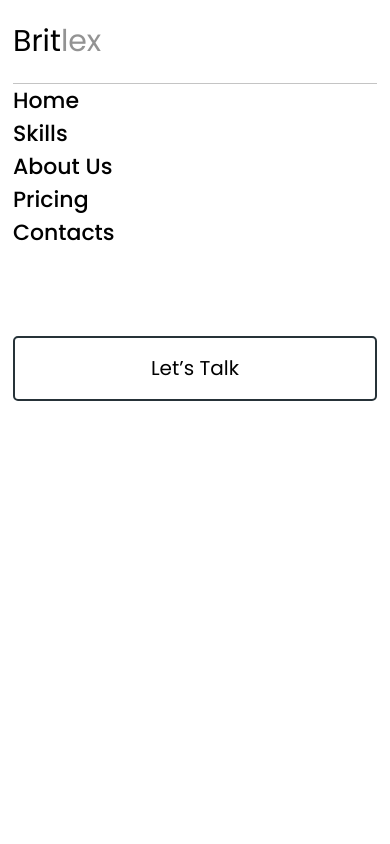
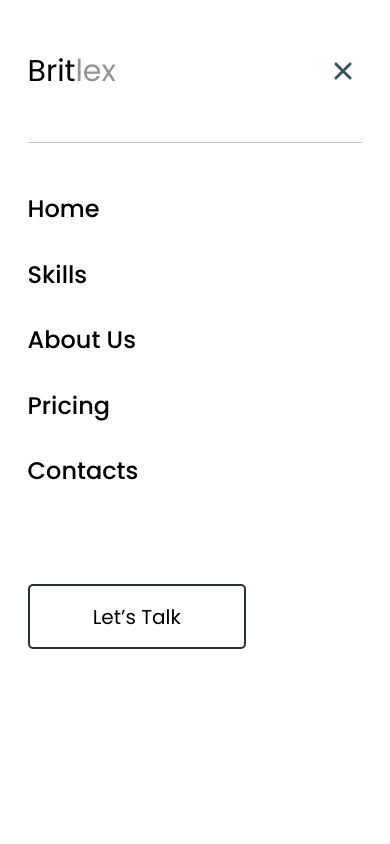
Before and after one commit to veselaya-devka/Project-6, a plain HTML site: page index.html in a window 390 px wide. Both pictures are taken after a click on the label 336 px from the left and 70 px from the top of the page. Shown: the top 844 px of the page. Drawn offline with Linux system fonts and the light colour scheme.

Commit message:
Готово

```diff
--- a/index.html
+++ b/index.html
@@ -206,85 +206,6 @@
     </ul>
     <button class="sidebar_button">Let’s Talk</button>
   </div>
-  <script>
-    document.addEventListener('DOMContentLoaded', function () {
-      const menuButton = document.querySelector('.menu_button');
-      const header = document.querySelector('.header');
-      const menuToggle = document.getElementById('menuToggle');
-
-      // Функция для проверки видимости header и позиционирования кнопки меню
-      function checkHeaderVisibility() {
-        if (!header || !menuButton) return;
-
-        const headerRect = header.getBoundingClientRect();
-
-        if (headerRect.bottom > 0) {
-          menuButton.classList.add('header-visible');
-          menuButton.classList.remove('header-hidden');
-        } else {
-          menuButton.classList.add('header-hidden');
-          menuButton.classList.remove('header-visible');
-        }
-      }
-
-      // Функция для плавной прокрутки к якорю
-      function smoothScrollTo(targetId) {
-        const target = document.querySelector(targetId);
-        if (target) {
-          target.scrollIntoView({
-            behavior: 'smooth',
-            block: 'start'
-          });
-        }
-      }
-
-      // Функция для закрытия сайдбара
-      function closeSidebar() {
-        if (menuToggle) {
-          menuToggle.checked = false;
-        }
-      }
-
-      // Инициализация позиции кнопки меню
-      checkHeaderVisibility();
-
-      // Оптимизированный обработчик прокрутки с троттлингом
-      let scrollTimeout;
-      window.addEventListener('scroll', function () {
-        clearTimeout(scrollTimeout);
-        scrollTimeout = setTimeout(checkHeaderVisibility, 50);
-      });
-
-      // Обработка ссылок в сайдбаре
-      const sidebarLinks = document.querySelectorAll('.sidebar_ul a');
-      sidebarLinks.forEach(link => {
-        link.addEventListener('click', function (e) {
-          e.preventDefault();
-          const targetId = this.getAttribute('href');
-
-          closeSidebar();
-
-          setTimeout(() => {
-            smoothScrollTo(targetId);
-          }, 300);
-        });
-      });
-
-      // Блокировка прокрутки при открытом/закрытом меню
-      if (menuToggle) {
-        menuToggle.addEventListener('change', function () {
-          document.body.style.overflow = this.checked ? 'hidden' : '';
-        });
-      }
-
-      // Дополнительно: закрытие сайдбара при ресайзе окна (опционально)
-      window.addEventListener('resize', function () {
-        if (window.innerWidth > 992) { // или ваш брейкпоинт для десктопа
-          closeSidebar();
-        }
-      });
-    });
-  </script>
 </body>
 
 </html>
--- a/styles/main.css
+++ b/styles/main.css
@@ -44,7 +44,6 @@ html,
 body {
   height: 100vh;
   width: 100%;
-  /* background: #263238; */
   scroll-behavior: smooth;
 }
 
@@ -60,7 +59,6 @@ body {
 }
 
 .container {
-  /* background-color: rgba(255, 255, 255, .2); */
   width: 84%;
   padding: 0 6.7vw;
   position: relative;
@@ -68,10 +66,6 @@ body {
   margin: 0 auto;
 }
 
-/* .container>div {
-  background-color: rgba(255, 255, 255, .1);
-}
- */
 button {
   color: #fff;
   background: var(--primary);
@@ -220,7 +214,7 @@ ul {
 
 
 .menu_button {
-  display: inline-block;
+  display: none;
   width: 33.5px;
   height: 33px;
   background-size: contain;
@@ -228,7 +222,6 @@ ul {
   background-image: url(../img/575/menu.svg);
   cursor: pointer;
   border: none;
-  position: fixed;
   right: 5%;
   background-color: white;
   border-radius: 4px;
@@ -236,20 +229,20 @@ ul {
   background-position-y: center;
 }
 
-.menu_button.header-visible {
-  right: 5%;
-}
-
-.menu_button.header-hidden {
-  left: 1%;
-  top: 1%;
-}
-
 
 .menu_checkbox:checked~.sidebar {
   right: 0;
 }
 
+.sidebar_head .close_menu {
+  background-image: url(../img/close.svg);
+  width: 39px;
+  height: 39px;
+  background-repeat: no-repeat;
+  background-position: center center;
+  border: none;
+  background-color: transparent;
+}
 
 .get_started {
   display: flex;
--- a/styles/md.css
+++ b/styles/md.css
@@ -9,8 +9,9 @@
 .menu_button {
   display: inline-block;
   background-image: url(../img/767/menu.svg);
-  margin-top: 0.6rem;
-  width: 30px;
+  margin-top: 0;
+  margin-right: 5%;
+  width: 44px;
   height: 100%;
 }
 
@@ -104,12 +105,6 @@ p {
 
 .skills .cards .card .text {
   height: auto !important;
-  /* margin-top: 0 !important;
-  padding: 0 5%; */
-}
-
-.skills .cards .card .text>* {
-  /* margin-top: 0 !important; */
 }
 
 .skills .cards .card:nth-child(1) .text {
@@ -124,7 +119,6 @@ p {
 
 .skills .cards .card button {
   font-size: 16px;
-  /* margin-top: 0 !important; */
   padding: 0;
   width: 90%;
   height: 50px;
@@ -342,6 +336,39 @@ p {
   font-size: 13px;
 }
 
+.sidebar {
+  width: 56%;
+  margin: 0;
+}
+
+.sidebar_head {
+  height: auto;
+  padding-top: 2.5rem;
+  padding-bottom: 1.1rem;
+  width: 94%;
+  margin-left: 6%;
+}
+
+.sidebar_ul {
+  margin-left: 6%;
+  width: 94.5%;
+  display: flex;
+  flex-direction: column;
+  gap: 1.7rem;
+  margin-top: 3.1rem;
+}
+
+.sidebar_button {
+  margin-top: 4.6rem;
+  width: 53%;
+  align-self: flex-start;
+  margin-left: 6%;
+}
+
+.menu_checkbox:checked~.sidebar {
+  right: 44%;
+}
+
 @media screen and (max-width: 700px) {
   .get_started h1 span::after {
     right: 0;
--- a/styles/sm.css
+++ b/styles/sm.css
@@ -72,7 +72,6 @@ p {
 .get_started h1 {
   max-width: none;
   width: 100%;
-  /* text-align: center; */
 }
 
 .get_started h1 span {
@@ -292,7 +291,6 @@ p {
 
 .price_cards {
   grid-template-columns: 1fr;
-  /* grid-template-rows: 1fr 1fr 1fr; */
   gap: 4.5rem;
 }
 
@@ -411,6 +409,49 @@ p {
   font-size: 12px;
 }
 
+.sidebar_head {
+  display: flex;
+  align-items: center;
+  justify-content: space-between;
+  border-bottom: 1px solid #c4c4c4;
+  height: 17%;
+  width: 92%;
+  margin: 0 auto;
+}
+
+.sidebar_ul {
+  display: flex;
+  gap: 1.9rem;
+  flex-direction: column;
+  width: 92%;
+  margin: 3rem auto 0;
+}
+
+.sidebar_ul li a {
+  font-size: 24px;
+}
+
+.sidebar_button {
+  margin-top: 6rem;
+  width: 60%;
+  margin-left: 4%;
+}
+
+.sidebar_head .close_menu {
+  width: 39px;
+  height: 39px;
+}
+
+.menu_button {
+  display: inline-block;
+  width: 41.5px;
+  height: 35px;
+  margin-right: 3%;
+  background-size: contain;
+  background-repeat: no-repeat;
+  background-image: url(../img/575/menu.svg);
+}
+
 @media screen and (max-width: 470px) {
   .footer ul {
     flex-direction: column;
--- a/styles/xs.css
+++ b/styles/xs.css
@@ -2,36 +2,8 @@
   padding: 0 4%;
 }
 
-.sidebar_button {
-  font-family: var(--font-family);
-  font-size: 20px;
-  color: #000;
-  margin-top: 5.4rem;
-  width: 100%;
-  border: 2px solid #263238;
-  border-radius: 5px;
-  height: 65px;
-  background-color: white;
-  display: flex;
-  align-items: center;
-  justify-content: center;
-}
-
 .menu_button {
   display: inline-block;
-  width: 33.5px;
-  height: 33px;
-  background-size: contain;
-  background-repeat: no-repeat;
-  background-image: url(../img/575/menu.svg);
-  cursor: pointer;
-  border: none;
-  position: fixed;
-  right: 5%;
-  background-color: white;
-  border-radius: 4px;
-  z-index: 99;
-  background-position-y: center;
 }
 
 .logo a {
@@ -95,7 +67,6 @@ p {
 .get_started h1 {
   max-width: none;
   width: 100%;
-  /* text-align: center; */
 }
 
 .get_started h1 span {
@@ -143,7 +114,6 @@ h1:nth-child(2) {
 }
 
 .skills .cards {
-  /* grid-template-rows: repeat(4, 1fr); */
   grid-template-columns: 1fr;
   gap: 21px;
   width: 98%;
@@ -192,7 +162,6 @@ h1:nth-child(2) {
 .skills .cards .card:nth-child(1) .img {
   background-image: url(../img/320/speaking.svg);
   margin-top: 5%;
-  /* margin-left: 0; */
 }
 
 .skills .cards .card:nth-child(2) .img {
@@ -360,8 +329,6 @@ h1:nth-child(2) {
 
 .price_cards {
   grid-template-columns: 1fr;
-  /* grid-template-rows: 1fr 1fr 1fr; */
-  /* gap: 4rem; */
   padding-top: 1rem;
 }
 
@@ -398,12 +365,10 @@ h1:nth-child(2) {
 
 .price_card:nth-child(2) .text {
   padding-top: 0;
-  /* gap: 1.8rem; */
 }
 
 .price_card:nth-child(3) .text {
   padding-top: 1rem;
-  /* gap: 1.3rem; */
 }
 
 .price_card h3 {
@@ -502,15 +467,6 @@ h1:nth-child(2) {
   white-space: nowrap;
 }
 
-.sidebar_head .close_menu {
-  background-image: url(../img/close.svg);
-  width: 34px;
-  height: 34px;
-  background-repeat: no-repeat;
-  background-position: center center;
-  border: none;
-  background-color: transparent;
-}
 
 .sidebar ul {
   display: flex;
```
Also changed, not shown: img/767/767.png (added).
